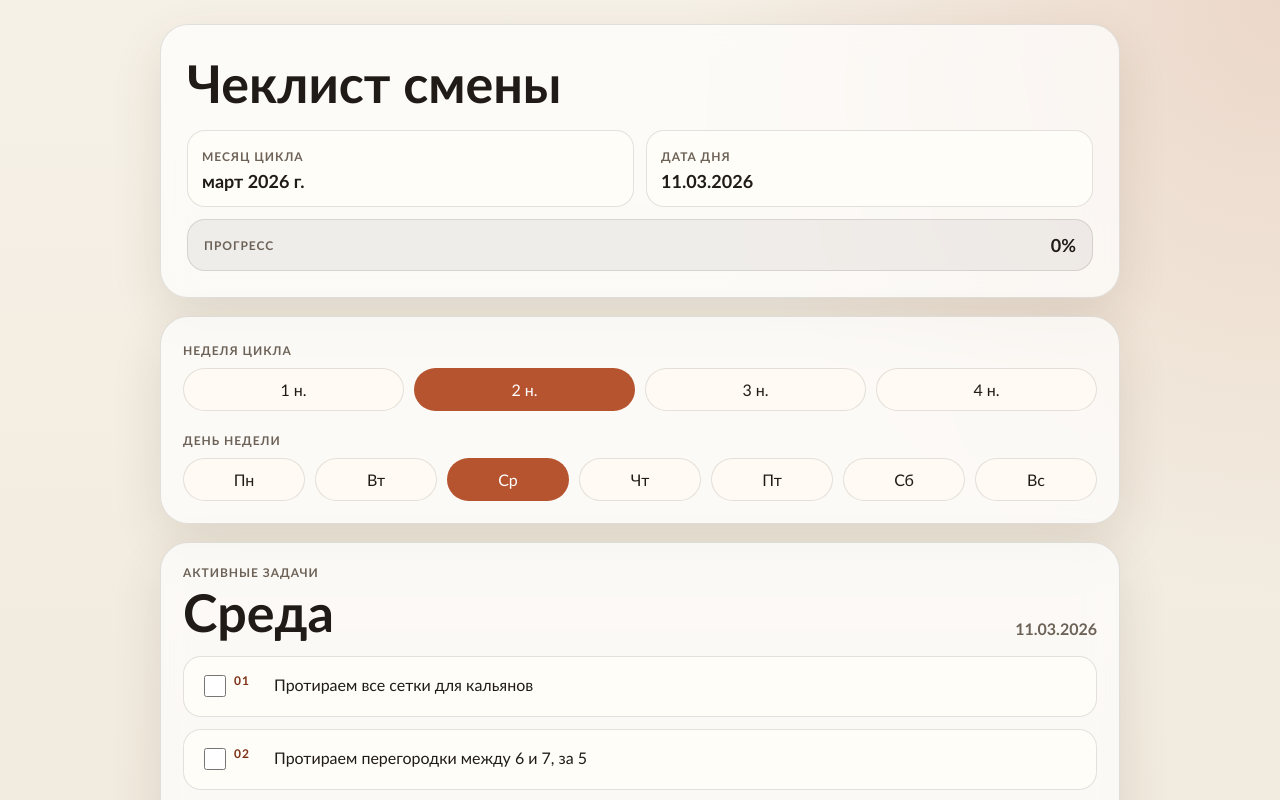
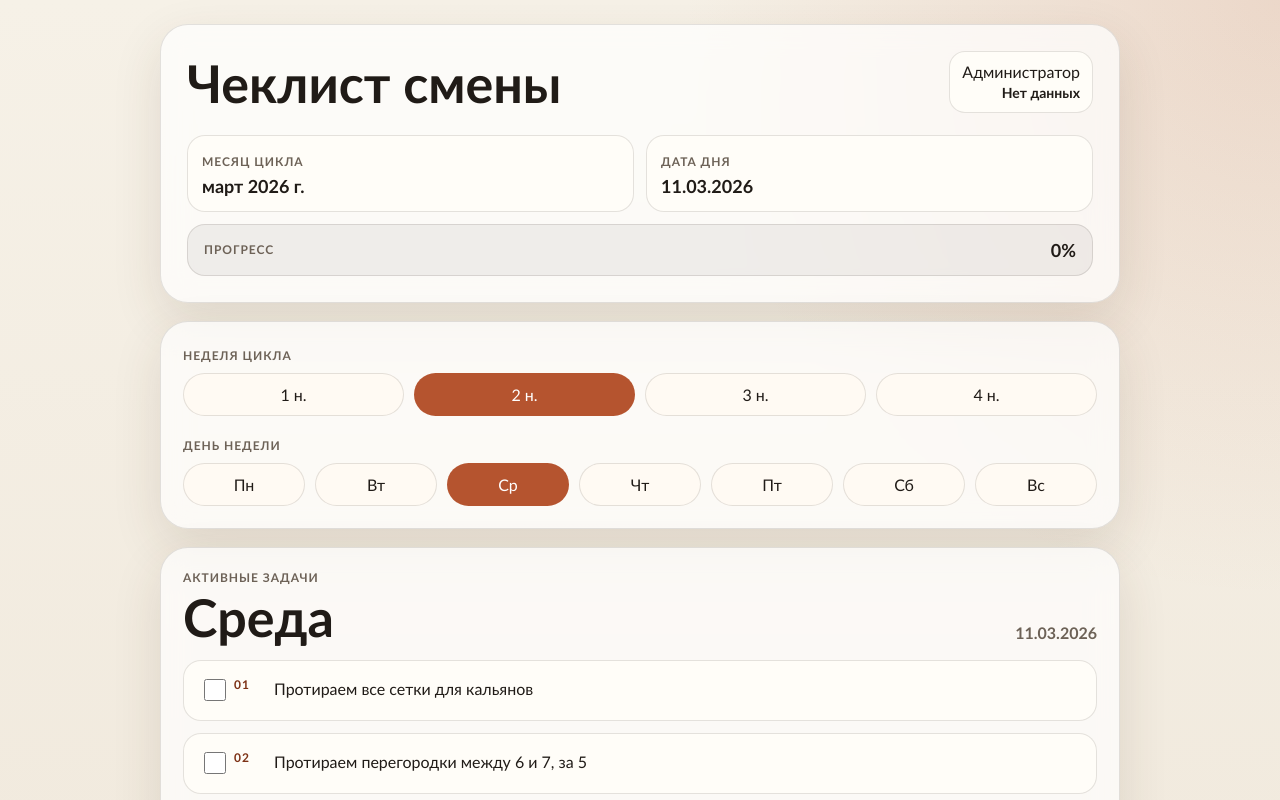
Before and after one commit to savchikn8n/checklist_vs_bot, a Next.js app: page / in a window 1280 px wide. Shown: the top 800 px of the page. Built offline with nearby package versions, Linux system fonts and the light colour scheme; no server answers.

Commit message:
Add Supabase admin sync for checklist header

```diff
--- /dev/null
+++ b/app/api/admin-on-duty/route.ts
@@ -0,0 +1,100 @@
+const SUPABASE_REST_PATH = "/rest/v1/workspace_states";
+
+type WorkspaceStateRow = {
+  workspace_id: string;
+  data: {
+    months?: Record<
+      string,
+      {
+        asgn?: Record<
+          string,
+          {
+            admin?: Array<{
+              name?: string;
+            }>;
+          }
+        >;
+      }
+    >;
+  };
+};
+
+function getEnv(name: string) {
+  const value = process.env[name];
+
+  if (!value) {
+    throw new Error(`Missing environment variable: ${name}`);
+  }
+
+  return value;
+}
+
+function extractAdminName(row: WorkspaceStateRow, date: string) {
+  const [year, month, day] = date.split("-");
+  const monthKey = `${year}-${month}`;
+  const dayKey = String(Number(day));
+  const dayKeyPadded = day.padStart(2, "0");
+
+  return (
+    row.data.months?.[monthKey]?.asgn?.[dayKey]?.admin?.[0]?.name ??
+    row.data.months?.[monthKey]?.asgn?.[dayKeyPadded]?.admin?.[0]?.name ??
+    null
+  );
+}
+
+export async function GET(request: Request) {
+  try {
+    const { searchParams } = new URL(request.url);
+    const date = searchParams.get("date");
+
+    if (!date) {
+      return Response.json({ error: "Missing date parameter" }, { status: 400 });
+    }
+
+    const supabaseUrl = getEnv("SUPABASE_URL");
+    const supabaseAnonKey = getEnv("SUPABASE_ANON_KEY");
+    const workspaceId = process.env.SUPABASE_WORKSPACE_ID ?? "default";
+
+    const url = new URL(`${supabaseUrl}${SUPABASE_REST_PATH}`);
+    url.searchParams.set("select", "workspace_id,data");
+    url.searchParams.set("workspace_id", `eq.${workspaceId}`);
+    url.searchParams.set("limit", "1");
+
+    const response = await fetch(url, {
+      headers: {
+        apikey: supabaseAnonKey,
+        Authorization: `Bearer ${supabaseAnonKey}`
+      },
+      cache: "no-store"
+    });
+
+    if (!response.ok) {
+      const errorText = await response.text();
+      return Response.json(
+        {
+          error: "Supabase request failed",
+          details: errorText
+        },
+        { status: 502 }
+      );
+    }
+
+    const rows = (await response.json()) as WorkspaceStateRow[];
+    const row = rows[0];
+
+    if (!row) {
+      return Response.json({ administrator: null });
+    }
+
+    return Response.json({
+      administrator: extractAdminName(row, date)
+    });
+  } catch (error) {
+    return Response.json(
+      {
+        error: error instanceof Error ? error.message : "Unknown error"
+      },
+      { status: 500 }
+    );
+  }
+}
--- a/app/globals.css
+++ b/app/globals.css
@@ -52,6 +52,29 @@ input {
 
 .hero-card {
   padding: 26px;
+}
+
+.hero-heading {
+  display: flex;
+  align-items: flex-start;
+  justify-content: space-between;
+  gap: 12px;
+}
+
+.hero-admin {
+  min-width: 0;
+  padding: 10px 12px;
+  border: 1px solid var(--line);
+  border-radius: 16px;
+  background: var(--card-strong);
+  text-align: right;
+}
+
+.hero-admin strong {
+  display: block;
+  margin-top: 4px;
+  font-size: 14px;
+  line-height: 1.2;
 }
 
 .section-kicker,
@@ -250,6 +273,15 @@ input {
     padding: 18px;
   }
 
+  .hero-heading {
+    flex-direction: column;
+  }
+
+  .hero-admin {
+    width: 100%;
+    text-align: left;
+  }
+
   .hero-meta {
     grid-template-columns: repeat(2, minmax(0, 1fr));
   }
--- a/components/checklist-app.tsx
+++ b/components/checklist-app.tsx
@@ -51,6 +51,10 @@ export function ChecklistApp() {
   const [selectedDay, setSelectedDay] = useState<DayId>(context.activeDay);
   const [completed, setCompleted] = useState<CompletionMap>({});
   const [loadedStorageKey, setLoadedStorageKey] = useState("");
+  const [administrator, setAdministrator] = useState<string | null>(null);
+  const [administratorStatus, setAdministratorStatus] = useState<
+    "idle" | "loading" | "ready" | "error"
+  >("idle");
 
   const selectedWeekDates = useMemo(
     () => getWeekDatesForSelection(context, selectedWeek),
@@ -125,10 +129,55 @@ export function ChecklistApp() {
     }));
   }
 
+  useEffect(() => {
+    const selectedDate = formatDateForApi(selectedWeekDates[selectedDay]);
+    const controller = new AbortController();
+
+    setAdministratorStatus("loading");
+
+    fetch(`/api/admin-on-duty?date=${selectedDate}`, {
+      signal: controller.signal,
+      cache: "no-store"
+    })
+      .then(async (response) => {
+        if (!response.ok) {
+          throw new Error("Failed to load administrator");
+        }
+
+        return (await response.json()) as { administrator: string | null };
+      })
+      .then((payload) => {
+        setAdministrator(payload.administrator);
+        setAdministratorStatus("ready");
+      })
+      .catch((error: unknown) => {
+        if (error instanceof DOMException && error.name === "AbortError") {
+          return;
+        }
+
+        setAdministrator(null);
+        setAdministratorStatus("error");
+      });
+
+    return () => controller.abort();
+  }, [selectedDay, selectedWeekDates]);
+
   return (
     <main className="app-shell">
       <section className="hero-card">
-        <h1>Чеклист смены</h1>
+        <div className="hero-heading">
+          <h1>Чеклист смены</h1>
+          <div className="hero-admin">
+            <span>Администратор</span>
+            <strong>
+              {administratorStatus === "loading"
+                ? "Загрузка..."
+                : administratorStatus === "error"
+                  ? "Нет данных"
+                  : administrator ?? "Не назначен"}
+            </strong>
+          </div>
+        </div>
         <div className="hero-meta hero-meta--compact">
           <div>
             <span>Месяц цикла</span>
@@ -239,3 +288,11 @@ export function ChecklistApp() {
     </main>
   );
 }
+
+function formatDateForApi(date: Date) {
+  const year = date.getFullYear();
+  const month = String(date.getMonth() + 1).padStart(2, "0");
+  const day = String(date.getDate()).padStart(2, "0");
+
+  return `${year}-${month}-${day}`;
+}
```
Also changed, not shown: 2 other files (tests, documents, lock files or other folders).
